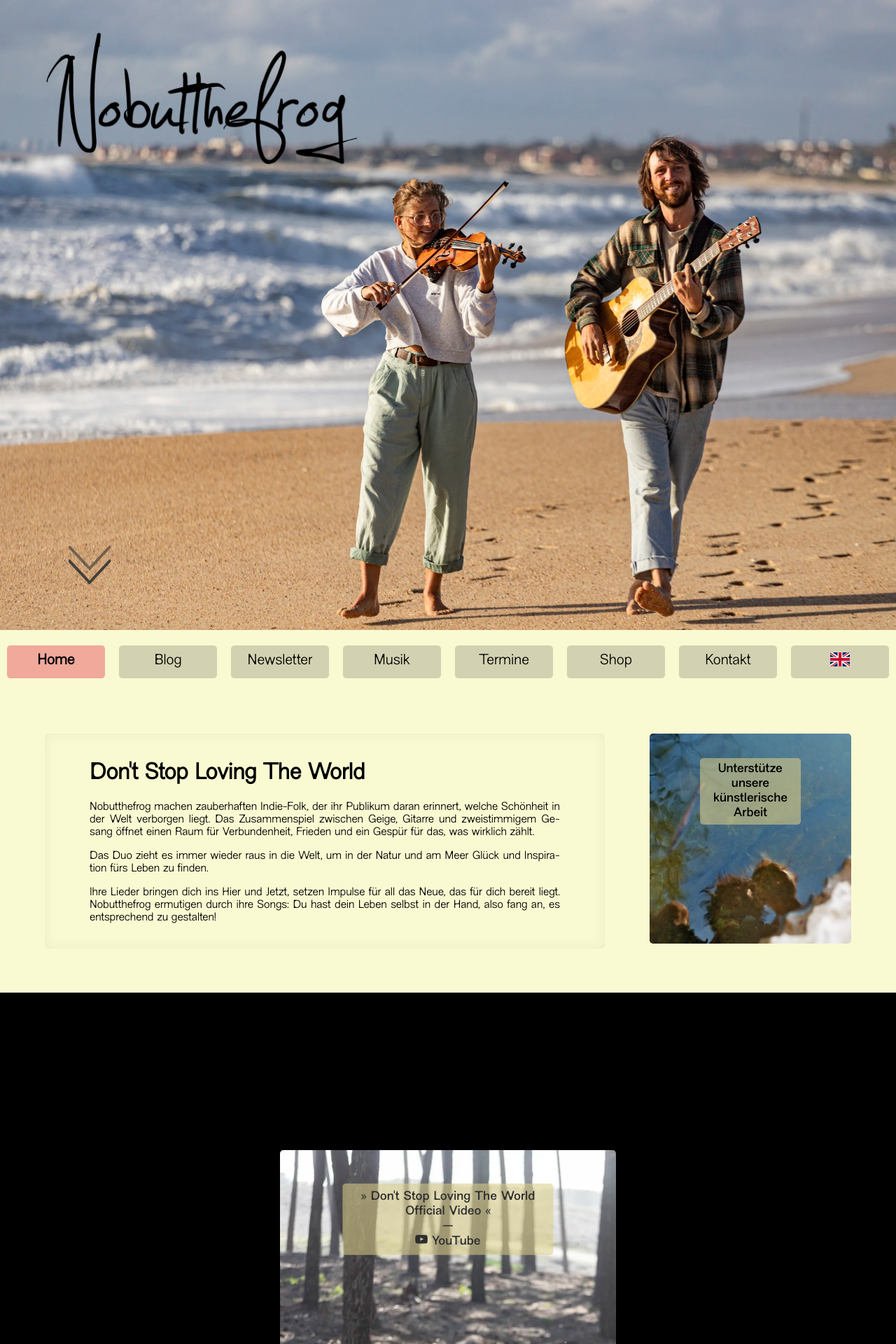
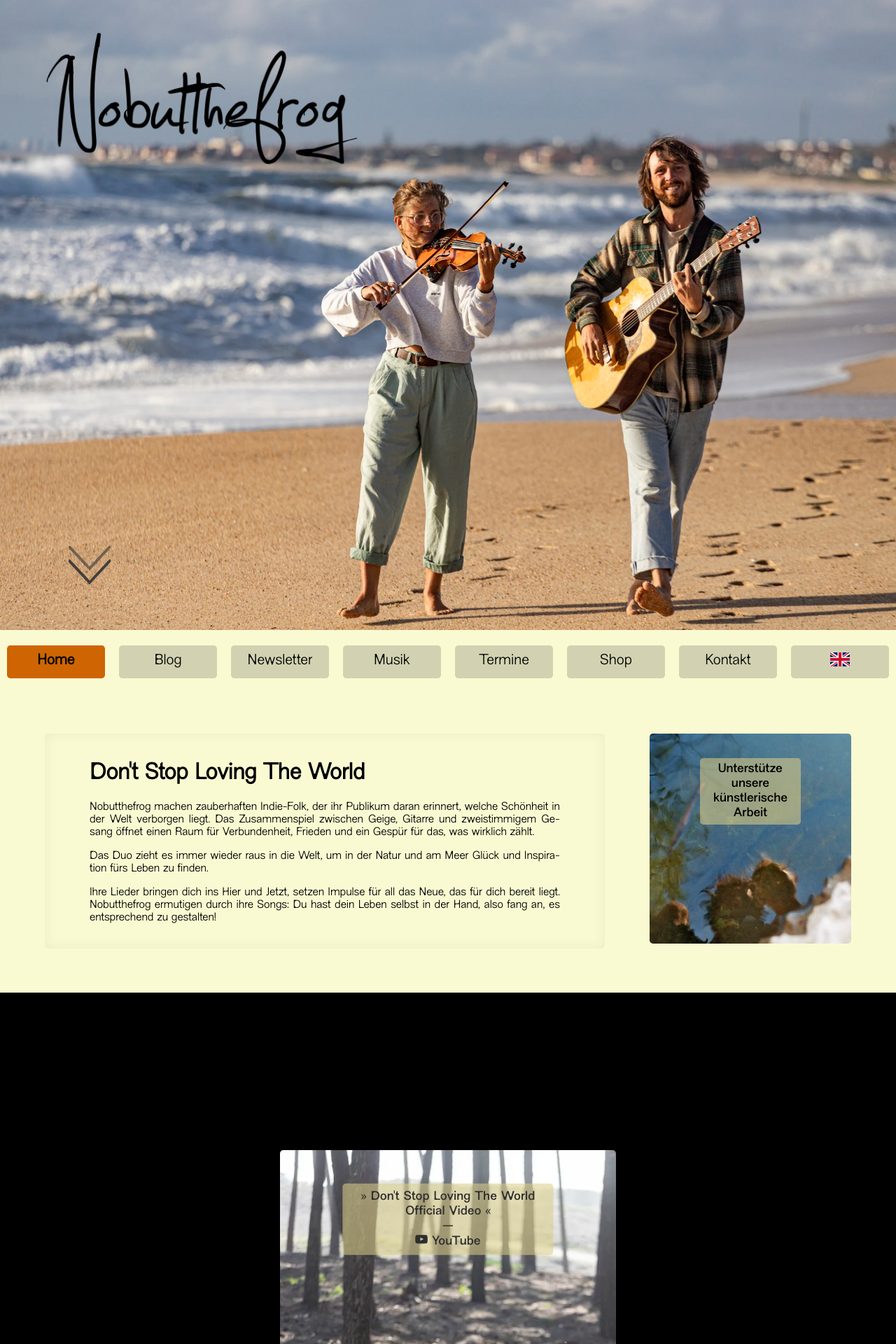
Before and after one commit to chrisongthb/nobutthefrog-com, a Jekyll site: the page built from source/index.md, in a window 1280 px wide. Shown: the top 1920 px of the page at 70% size. Built offline with Jekyll 4.4.1, drawn with Linux system fonts in a browser that asks for light colours.

Commit message:
change active tab to new album color

```diff
--- a/source/assets/style/main.css
+++ b/source/assets/style/main.css
@@ -124,7 +124,7 @@ body {
 }
 
 .topnav a.active {
-  background-color: #F1A99C;
+  background-color: #ce6502;
   font-weight: bold;
 }
 
```
